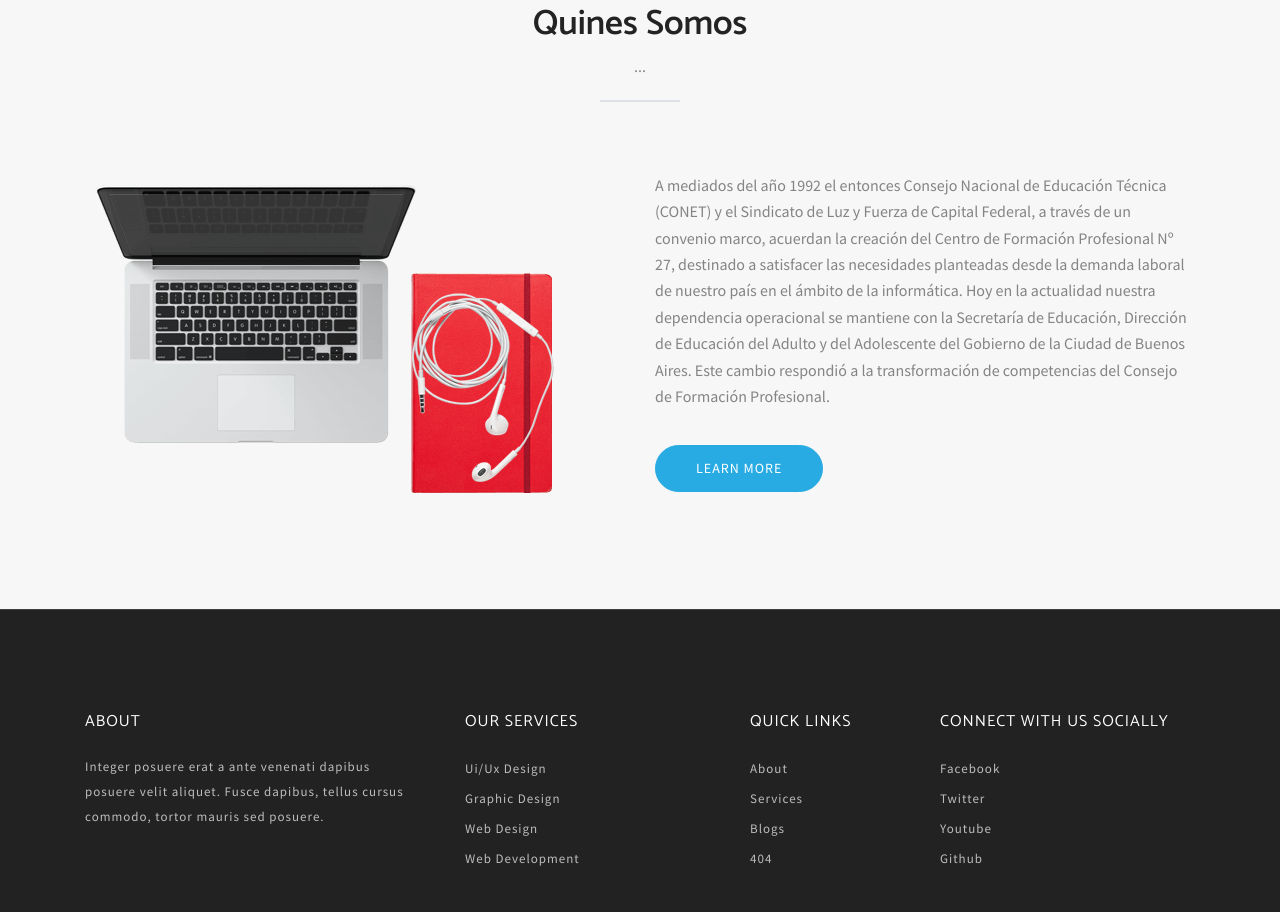
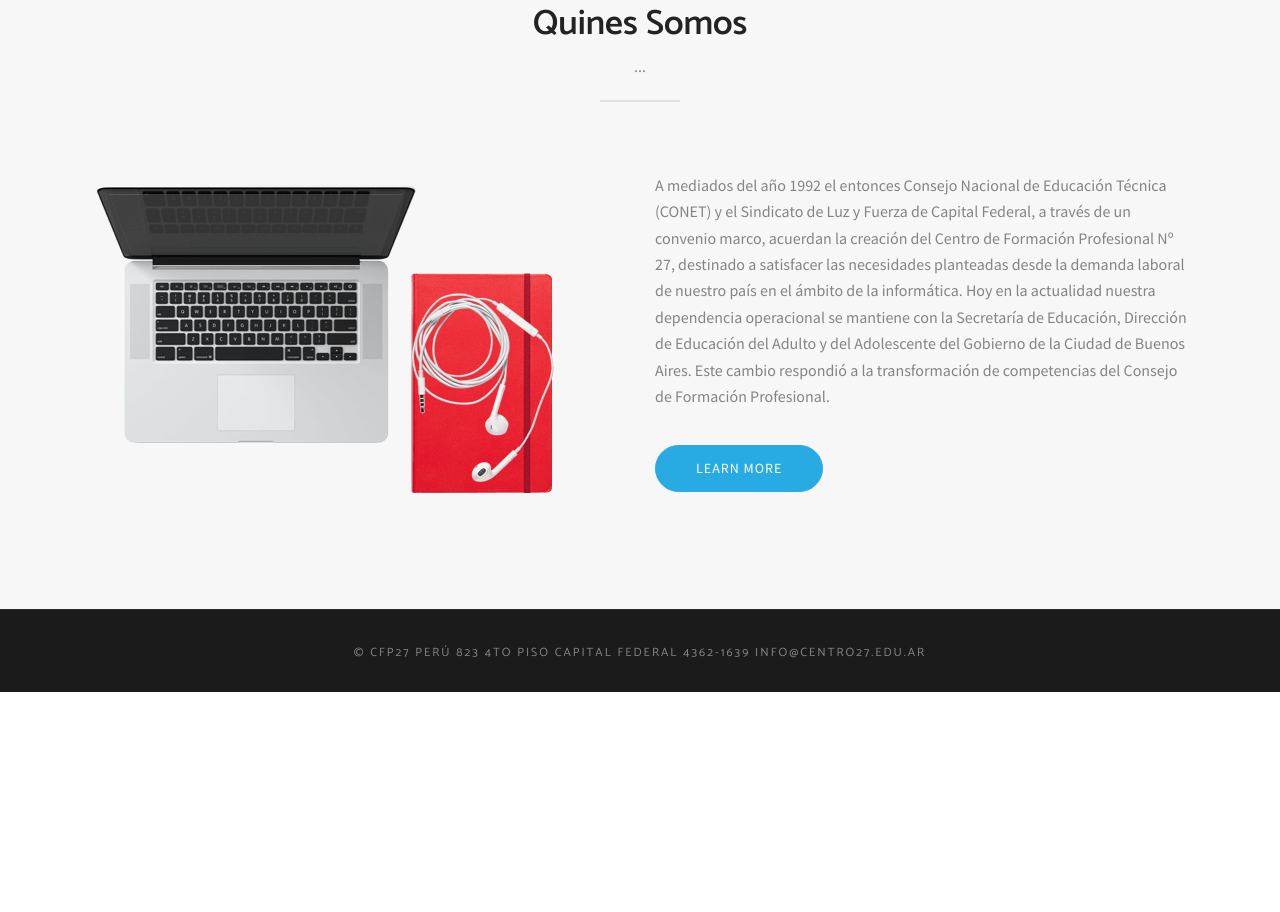
Before and after one commit to juliasivila/sitiowebcfp27, a website: page theme/index.html in a window 1280 px wide. Shown: the part 1888-2800 px from the top of the page. After the commit the page ends 2580 px from the top, so only its background shows below. Drawn offline with Linux system fonts and the light colour scheme; some packages are replaced by stand-ins of ours; files whose address does not match are found by name.

Commit message:
agregamos galeria

```diff
--- a/theme/index.html
+++ b/theme/index.html
@@ -98,6 +98,9 @@ Fixed Navigation
           </li>
           <li class="nav-item ">
             <a class="nav-link" href="portfolio.html">Presentacion</a>
+          </li>
+          <li class="nav-item ">
+            <a class="nav-link" href="portfolio.html">Galeria</a>
           </li>
 
           <li class="nav-item ">
@@ -234,61 +237,14 @@ Start About Section
 </section> <!-- End section -->
 
 <footer id="footer" class="bg-one">
-  <div class="top-footer">
-    <div class="container">
-      <div class="row justify-content-around">
-        <div class="col-lg-4 col-md-6 mb-5 mb-lg-0">
-          <h3>about</h3>
-          <p>Integer posuere erat a ante venenati dapibus posuere velit aliquet. Fusce dapibus, tellus cursus commodo, tortor mauris sed posuere.</p>
-        </div>
-        <!-- End of .col-sm-3 -->
 
-        <div class="col-lg-3 col-md-6 mb-5 mb-lg-0">
-          <ul>
-            <li>
-              <h3>Our Services</h3>
-            </li>
-            <li><a href="service.html">Ui/Ux Design</a></li>
-            <li><a href="service.html">Graphic Design</a></li>
-            <li><a href="service.html">Web Design</a></li>
-            <li><a href="service.html">Web Development</a></li>
-          </ul>
-        </div>
-        <!-- End of .col-sm-3 -->
+  <div class="footer-bottom">
+    <h5>&copy; cfp27
+      perú 823 4to piso
+      capital federal
+      4362-1639
+      info@centro27.edu.ar</h5>
 
-        <div class="col-lg-2 col-md-6 mb-5 mb-md-0">
-          <ul>
-            <li>
-              <h3>Quick Links</h3>
-            </li>
-            <li><a href="about.html">About</a></li>
-            <li><a href="service.html">Services</a></li>
-            <li><a href="blog.html">Blogs</a></li>
-            <li><a href="404.html">404</a></li>
-          </ul>
-        </div>
-        <!-- End of .col-sm-3 -->
-
-        <div class="col-lg-3 col-md-6">
-          <ul>
-            <li>
-              <h3>Connect with us Socially</h3>
-            </li>
-            <li><a href="https://www.facebook.com/themefisher/">Facebook</a></li>
-            <li><a href="https://www.twitter.com/themefisher/">Twitter</a></li>
-            <li><a href="https://www.youtube.com/channel/UCx9qVW8VF0LmTi4OF2F8YdA">Youtube</a></li>
-            <li><a href="https://www.github.com/themefisher/">Github</a></li>
-          </ul>
-        </div>
-        <!-- End of .col-sm-3 -->
-
-      </div>
-    </div> <!-- end container -->
-  </div>
-  <div class="footer-bottom">
-    <h5>&copy; Copyright 2020. All rights reserved.</h5>
-    <h6>Design and Developed by <a href="https://themefisher.com/">Themefisher</a></h6>
-  </div>
 </footer> <!-- end footer -->
 
 
```
